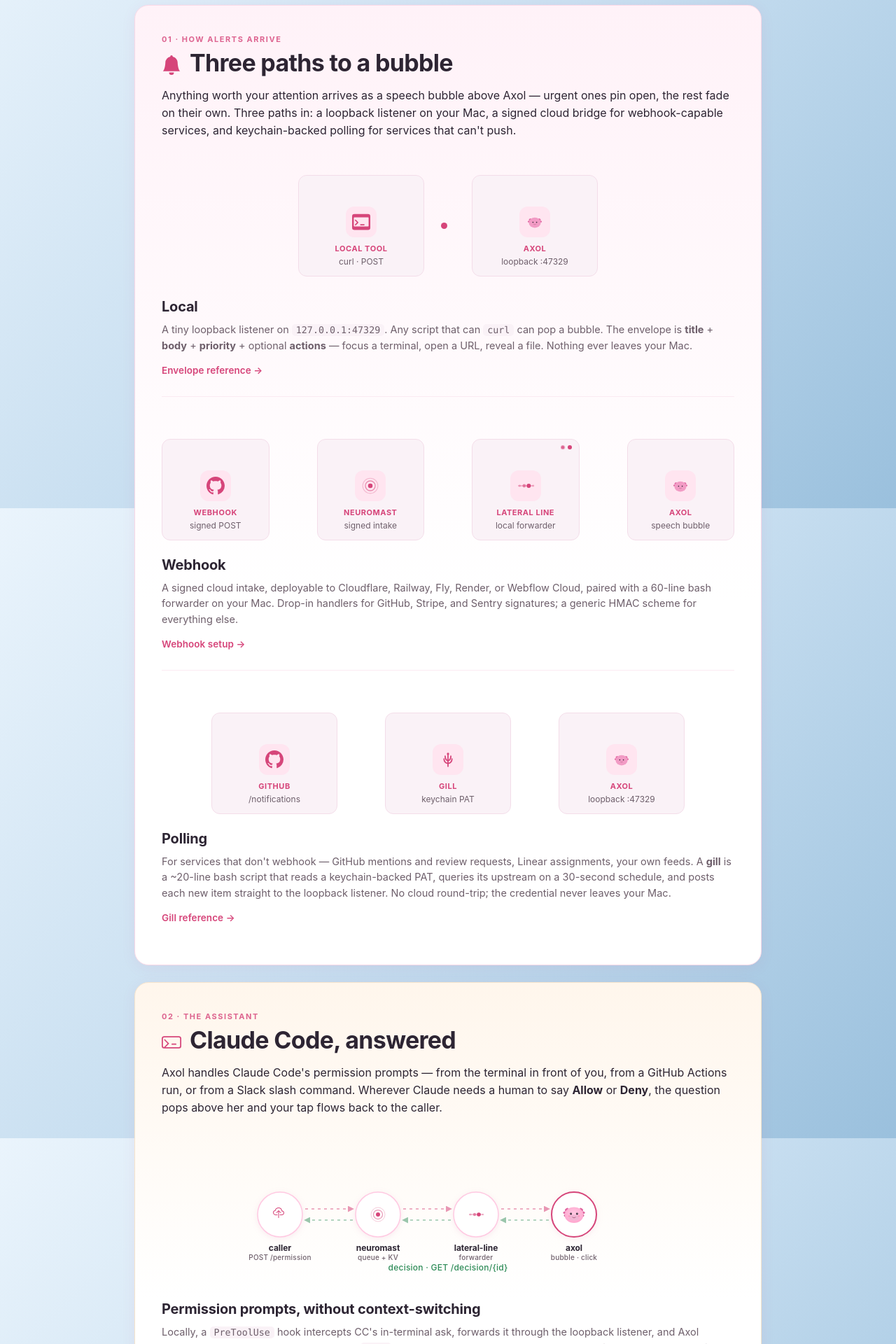
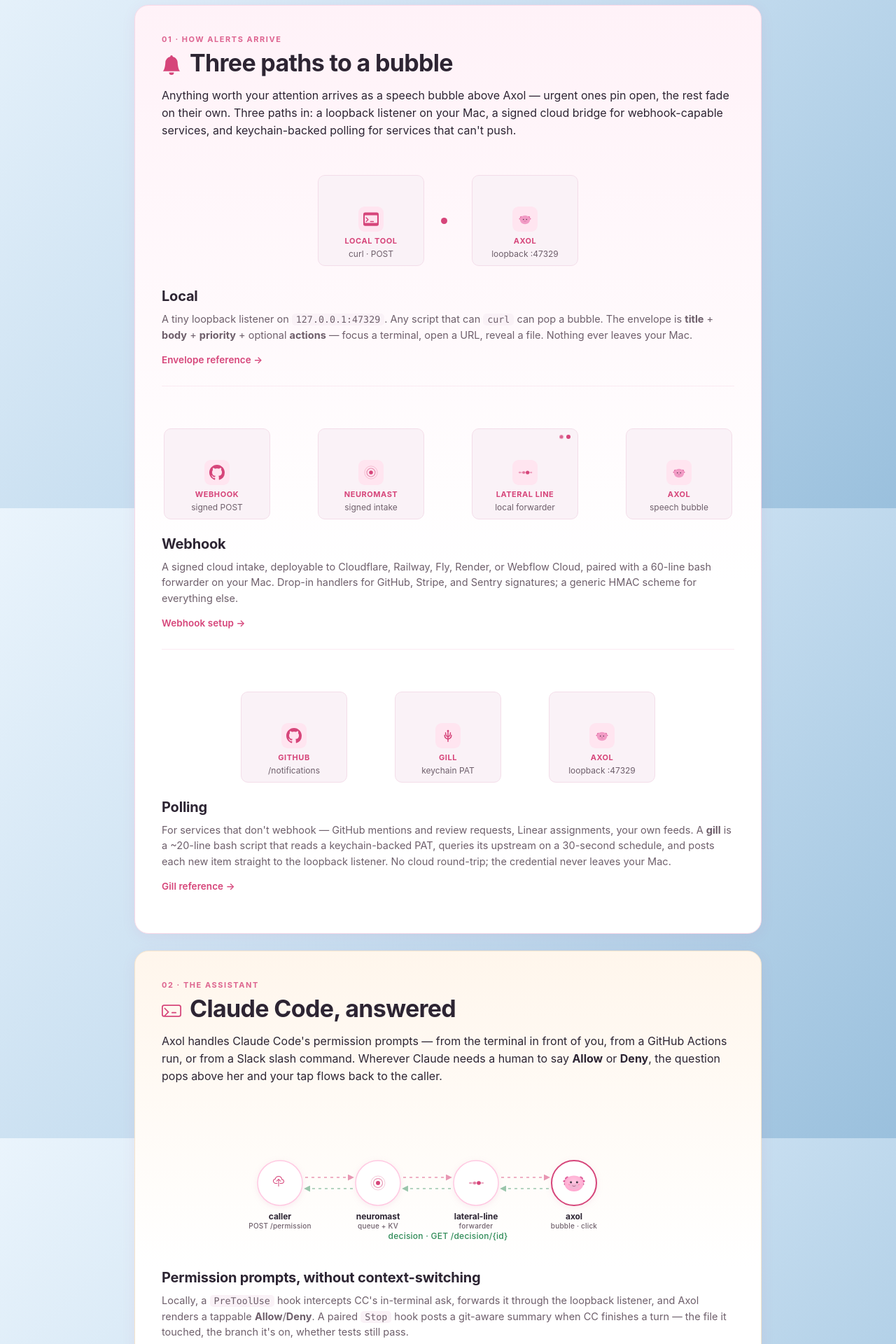
Before and after one commit to Roach/axol, a Jekyll site: the page built from docs/index.html, in a window 1280 px wide. Shown: the part 1074-2994 px from the top of the page at 70% size. Built offline with Jekyll 4.4.1, drawn with Linux system fonts in a browser that asks for light colours.

Commit message:
Homepage: tighten ll-flow node padding so the boxes breathe less
Padding 14/12/12 → 10/10/8, border-radius 12 → 10, min-width 120 → 104,
max-width 180 → 152. Icon chip 44x44 → 36x36 with a 22px glyph (was
26px), margin-bottom 8 → 5. The inline axol SVGs in the three ll-axol
nodes also go 26 → 22 to match the new chip size.

Makes the three Alerts flow diagrams feel denser at the same overall
width — less dead space around the icon+label+sub stack, same copy
density.

Co-Authored-By: Claude Opus 4.7 (1M context) <noreply@anthropic.com>

```diff
--- a/docs/index.html
+++ b/docs/index.html
@@ -1539,12 +1539,12 @@ type: website
   }
   .ll-node {
     flex: 1 1 0;
-    min-width: 120px;
-    max-width: 180px;
+    min-width: 104px;
+    max-width: 152px;
     background: #FAF2F7;
     border: 1px solid #F3DDE9;
-    border-radius: 12px;
-    padding: 14px 12px 12px;
+    border-radius: 10px;
+    padding: 10px 10px 8px;
     text-align: center;
     color: var(--ink);
     position: relative;
@@ -1600,14 +1600,14 @@ type: website
     display: inline-flex;
     align-items: center;
     justify-content: center;
-    width: 44px;
-    height: 44px;
-    border-radius: 12px;
+    width: 36px;
+    height: 36px;
+    border-radius: 9px;
     background: var(--pink-2);
     color: var(--pink-accent);
-    margin-bottom: 8px;
-  }
-  .ll-node .ll-icon svg { width: 26px; height: 26px; }
+    margin-bottom: 5px;
+  }
+  .ll-node .ll-icon svg { width: 22px; height: 22px; }
   .ll-node .ll-label {
     display: block;
     font-size: 11px;
@@ -2296,7 +2296,7 @@ type: website
           <div class="ll-node ll-axol">
             <div class="ll-bubble bubble-loc">ci-bot · build passed</div>
             <span class="ll-icon" aria-hidden="true">
-              <svg viewBox="0 0 220 200" xmlns="http://www.w3.org/2000/svg" style="width:26px;height:26px;">
+              <svg viewBox="0 0 220 200" xmlns="http://www.w3.org/2000/svg" style="width:22px;height:22px;">
                 <defs>
                   <radialGradient id="llBodyLoc" cx="50%" cy="40%" r="60%">
                     <stop offset="0%" stop-color="#FFC9E2" />
@@ -2382,7 +2382,7 @@ type: website
             <div class="ll-bubble bubble-1">main · CI passed</div>
             <div class="ll-bubble bubble-2">feat/nav · review</div>
             <span class="ll-icon" aria-hidden="true">
-              <svg viewBox="0 0 220 200" xmlns="http://www.w3.org/2000/svg" style="width:26px;height:26px;">
+              <svg viewBox="0 0 220 200" xmlns="http://www.w3.org/2000/svg" style="width:22px;height:22px;">
                 <defs>
                   <radialGradient id="llBody" cx="50%" cy="40%" r="60%">
                     <stop offset="0%" stop-color="#FFC9E2" />
@@ -2447,7 +2447,7 @@ type: website
           <div class="ll-node ll-axol">
             <div class="ll-bubble bubble-poll">github · @mention</div>
             <span class="ll-icon" aria-hidden="true">
-              <svg viewBox="0 0 220 200" xmlns="http://www.w3.org/2000/svg" style="width:26px;height:26px;">
+              <svg viewBox="0 0 220 200" xmlns="http://www.w3.org/2000/svg" style="width:22px;height:22px;">
                 <defs>
                   <radialGradient id="llBodyPoll" cx="50%" cy="40%" r="60%">
                     <stop offset="0%" stop-color="#FFC9E2" />
```
